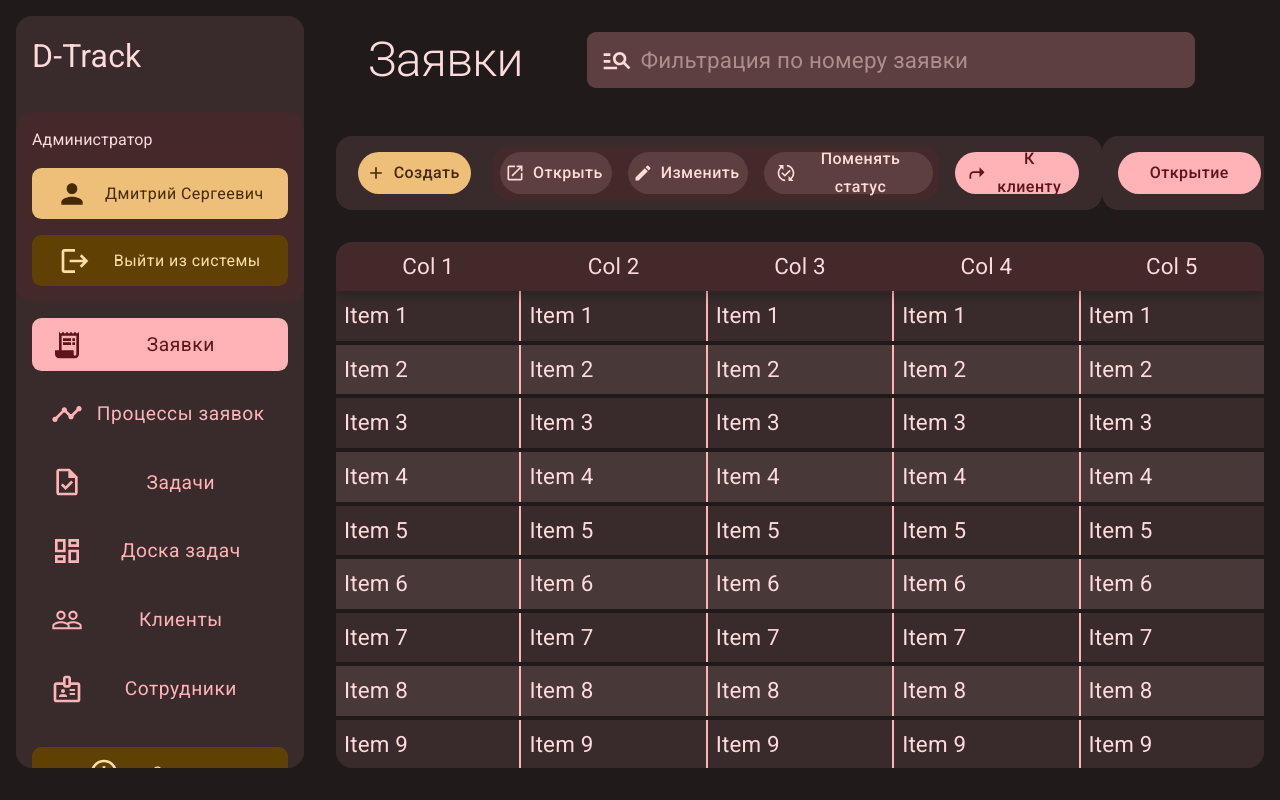
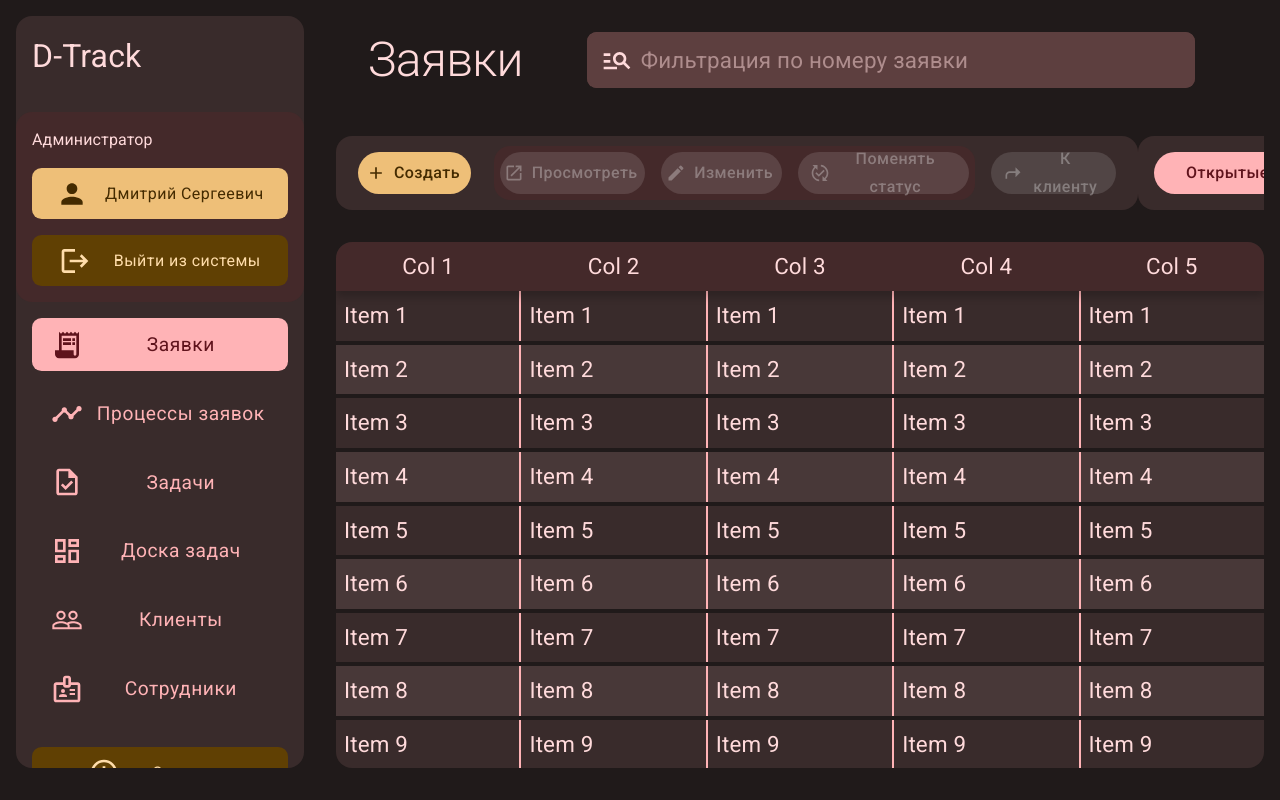
Before and after one commit to DmitriyODS/d-track-front, a React (Create React App) app: page /claims in a window 1280 px wide. Built offline with nearby package versions, Linux system fonts and the light colour scheme.

Commit message:
Допилки разделов
Клиенты
Задачи
Заявки
Сотрудники

```diff
--- a/src/pages/claims/Claims.tsx
+++ b/src/pages/claims/Claims.tsx
@@ -60,13 +60,16 @@ class Claims extends React.Component<any, State> {
           <SearchField placeholder={'Фильтрация по номеру заявки'} />
         </div>
         <div className={styles.toolbar}>
-          <ClaimsToolbar isArchive={this.state.isArchive} />
+          <ClaimsToolbar
+            isArchive={this.state.isArchive}
+            isSelected={this.state.curItemID !== 0}
+          />
           <Switcher
             isArchive={this.state.isArchive}
             onClickOne={this.handleSwitchToMain}
             onClickTwo={this.handleSwitchToArchive}
-            textOne={'Открытие'}
-            textTwo={'Закрытие'}
+            textOne={'Открытые'}
+            textTwo={'Закрытые'}
           />
         </div>
         <div className={styles.content}>
--- a/src/pages/claims/toolbar/Toolbar.tsx
+++ b/src/pages/claims/toolbar/Toolbar.tsx
@@ -7,14 +7,18 @@ import IconOpen from '@mui/icons-material/OpenInNew';
 import IconEdit from '@mui/icons-material/Edit';
 import IconChange from '@mui/icons-material/PublishedWithChanges';
 import IconArrow from '@mui/icons-material/Shortcut';
+import { ViewModes } from '../../../globals/types';
 
 type Props = {
   isArchive?: boolean;
+  viewMode?: ViewModes;
+  isSelected?: boolean;
 };
 
-function ClaimsToolbar({ isArchive }: Props) {
+function ClaimsToolbar(props: Props) {
   return (
     <Paper className={styles.root}>
+      {!props.isArchive && (
         <Button
           className={`${styles.btn} ${styles.btnMini}`}
           variant={'contained'}
@@ -23,37 +27,46 @@ function ClaimsToolbar({ isArchive }: Props) {
         >
           Создать
         </Button>
+      )}
       <div className={styles.btnGroup}>
         <Button
           className={styles.btn}
           variant={'contained'}
           color={'primary'}
           startIcon={<IconOpen />}
+          disabled={!props.isSelected}
         >
-          Открыть
+          Просмотреть
         </Button>
+        {!props.isArchive && (
           <Button
             className={styles.btn}
             variant={'contained'}
             color={'primary'}
             startIcon={<IconEdit />}
+            disabled={!props.isSelected}
           >
             Изменить
           </Button>
+        )}
+        {!props.isArchive && (
           <Button
             className={styles.btn}
             variant={'contained'}
             color={'primary'}
             startIcon={<IconChange />}
+            disabled={!props.isSelected}
           >
             Поменять статус
           </Button>
+        )}
       </div>
       <Button
         className={`${styles.btn} ${styles.btnMini}`}
         variant={'contained'}
         color={'tertiary'}
         startIcon={<IconArrow />}
+        disabled={!props.isSelected}
       >
         К клиенту
       </Button>
--- a/src/pages/customers/toolbar/Toolbar.tsx
+++ b/src/pages/customers/toolbar/Toolbar.tsx
@@ -34,7 +34,7 @@ function CustomersToolbar({ isSelected }: Props) {
             startIcon={<IconOpen />}
             disabled={!isSelected}
           >
-            Открыть
+            Просмотреть
           </Button>
           <Button
             className={styles.btn}
--- a/src/pages/employees/toolbar/Toolbar.tsx
+++ b/src/pages/employees/toolbar/Toolbar.tsx
@@ -36,7 +36,7 @@ function EmployeesToolbar(props: Props) {
           startIcon={<IconOpen />}
           disabled={!props.isSelected}
         >
-          Открыть
+          Просмотреть
         </Button>
         {!props.isArchive && (
           <Button
--- a/src/pages/tasks/Tasks.tsx
+++ b/src/pages/tasks/Tasks.tsx
@@ -60,13 +60,16 @@ class Tasks extends React.Component<any, State> {
           <SearchField placeholder={'Фильтрация по номеру задачи'} />
         </div>
         <div className={styles.toolbar}>
-          <TasksToolbar isArchive={this.state.isArchive} />
+          <TasksToolbar
+            isArchive={this.state.isArchive}
+            isSelected={this.state.curItemID !== 0}
+          />
           <Switcher
             isArchive={this.state.isArchive}
             onClickOne={this.handleSwitchToMain}
             onClickTwo={this.handleSwitchToArchive}
-            textOne={'Открыть'}
-            textTwo={'Готово'}
+            textOne={'Открытые'}
+            textTwo={'Закрытые'}
           />
         </div>
         <div className={styles.content}>
--- a/src/pages/tasks/toolbar/Toolbar.tsx
+++ b/src/pages/tasks/toolbar/Toolbar.tsx
@@ -6,14 +6,18 @@ import IconAdd from '@mui/icons-material/Add';
 import IconOpen from '@mui/icons-material/OpenInNew';
 import IconEdit from '@mui/icons-material/Edit';
 import IconChange from '@mui/icons-material/PublishedWithChanges';
+import { ViewModes } from '../../../globals/types';
 
-type ETBProps = {
+type Props = {
   isArchive?: boolean;
+  viewMode?: ViewModes;
+  isSelected?: boolean;
 };
 
-function TasksToolbar({ isArchive }: ETBProps) {
+function TasksToolbar(props: Props) {
   return (
     <Paper className={styles.root}>
+      {!props.isArchive && (
         <Button
           className={`${styles.btn} ${styles.btnMini}`}
           variant={'contained'}
@@ -22,31 +26,39 @@ function TasksToolbar({ isArchive }: ETBProps) {
         >
           Создать
         </Button>
+      )}
       <div className={styles.btnGroup}>
         <Button
           className={styles.btn}
           variant={'contained'}
           color={'primary'}
           startIcon={<IconOpen />}
+          disabled={!props.isSelected}
         >
-          Открыть
+          Просмотреть
         </Button>
+        {!props.isArchive && (
           <Button
             className={styles.btn}
             variant={'contained'}
             color={'primary'}
             startIcon={<IconEdit />}
+            disabled={!props.isSelected}
           >
             Изменить
           </Button>
+        )}
+        {!props.isArchive && (
           <Button
             className={styles.btn}
             variant={'contained'}
             color={'primary'}
             startIcon={<IconChange />}
+            disabled={!props.isSelected}
           >
             Поменять статус
           </Button>
+        )}
       </div>
     </Paper>
   );
```
Lines whose indentation alone changed are shown as unchanged.
